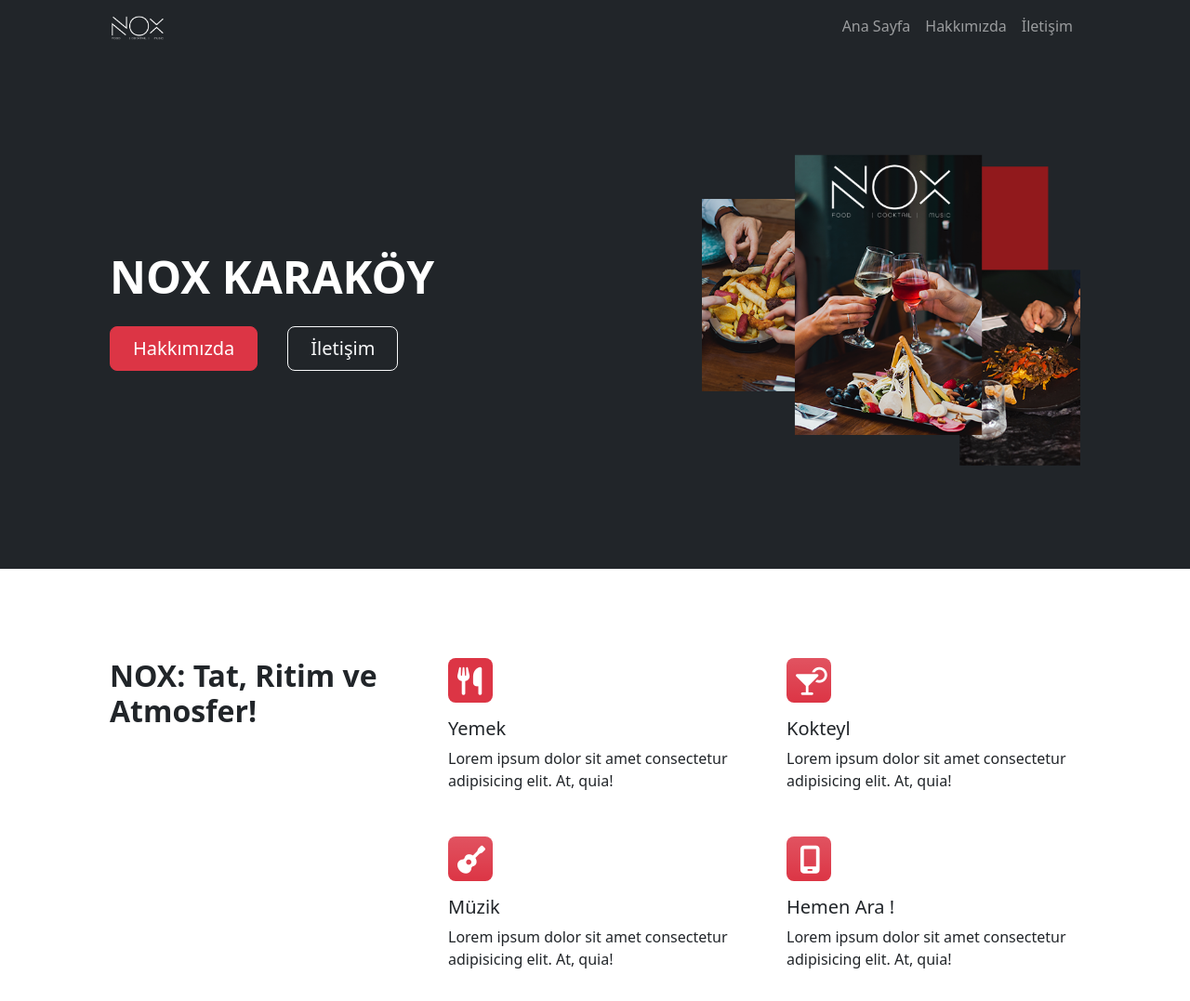
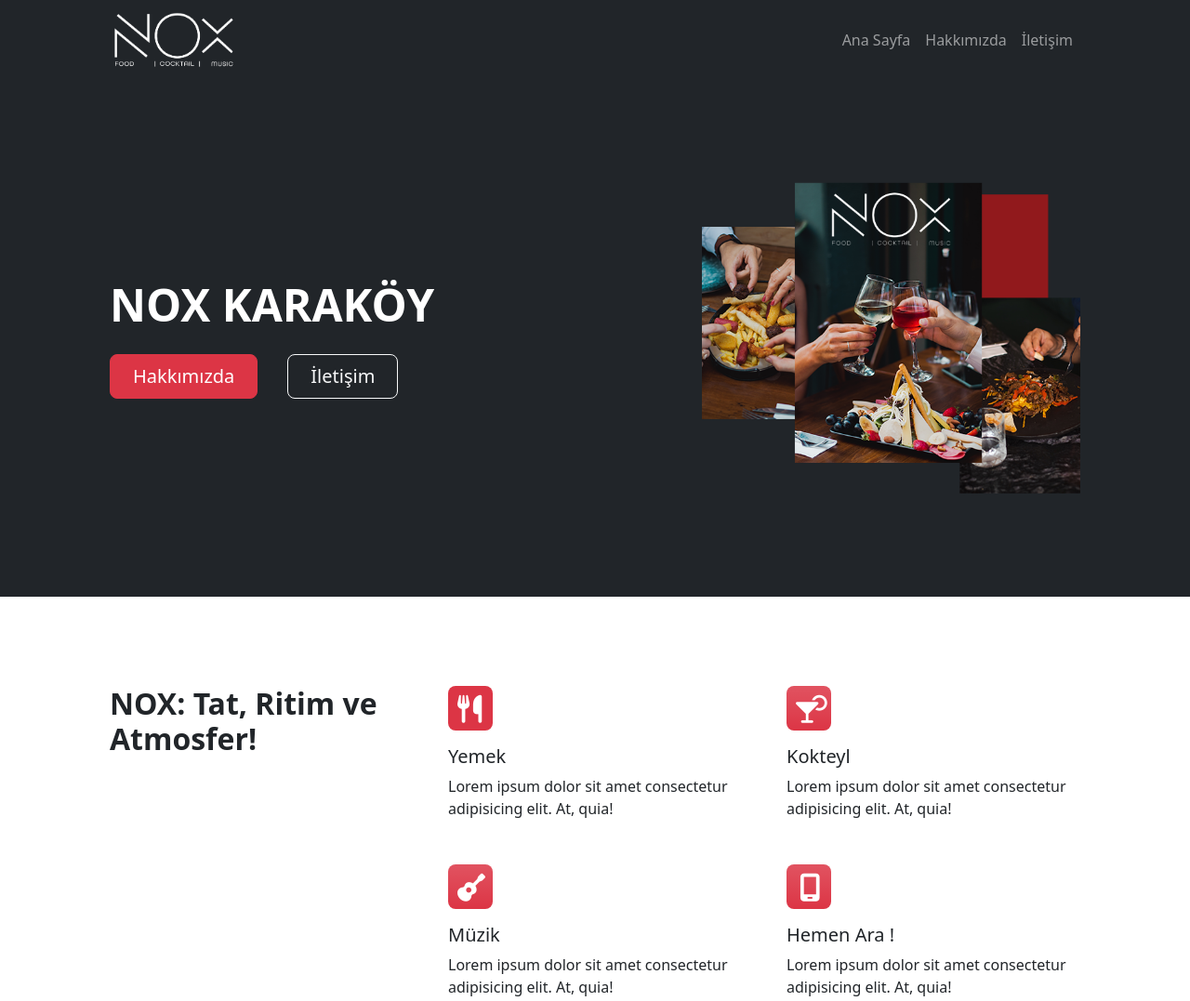
Before and after one commit to Weboda/WT-3083P, a plain HTML site: page index.html in a window 1280 px wide. Shown: the top 1077 px of the page at 93% size. Drawn offline with nearby package versions, Linux system fonts and the light colour scheme.

Commit message:
Update index.html
    width, height

```diff
--- a/index.html
+++ b/index.html
@@ -15,7 +15,7 @@
 <body>
     <nav class="navbar sticky-top navbar-expand-lg navbar-dark bg-dark">
         <div class="container px-5">
-            <a class="navbar-brand" href="index.html"><img style="width:60px; height:auto" src="images/nox-logo.png" alt="Nox Karaköy"></a>
+            <a class="navbar-brand" href="index.html"><img style="width: auto; height: 60px" src="images/nox-logo.png" alt="Nox Karaköy"></a>
             <button class="navbar-toggler" type="button" data-bs-toggle="collapse"
                 data-bs-target="#navbarSupportedContent" aria-controls="navbarSupportedContent" aria-expanded="false"
                 aria-label="Toggle navigation"><span class="navbar-toggler-icon"></span></button>
```
